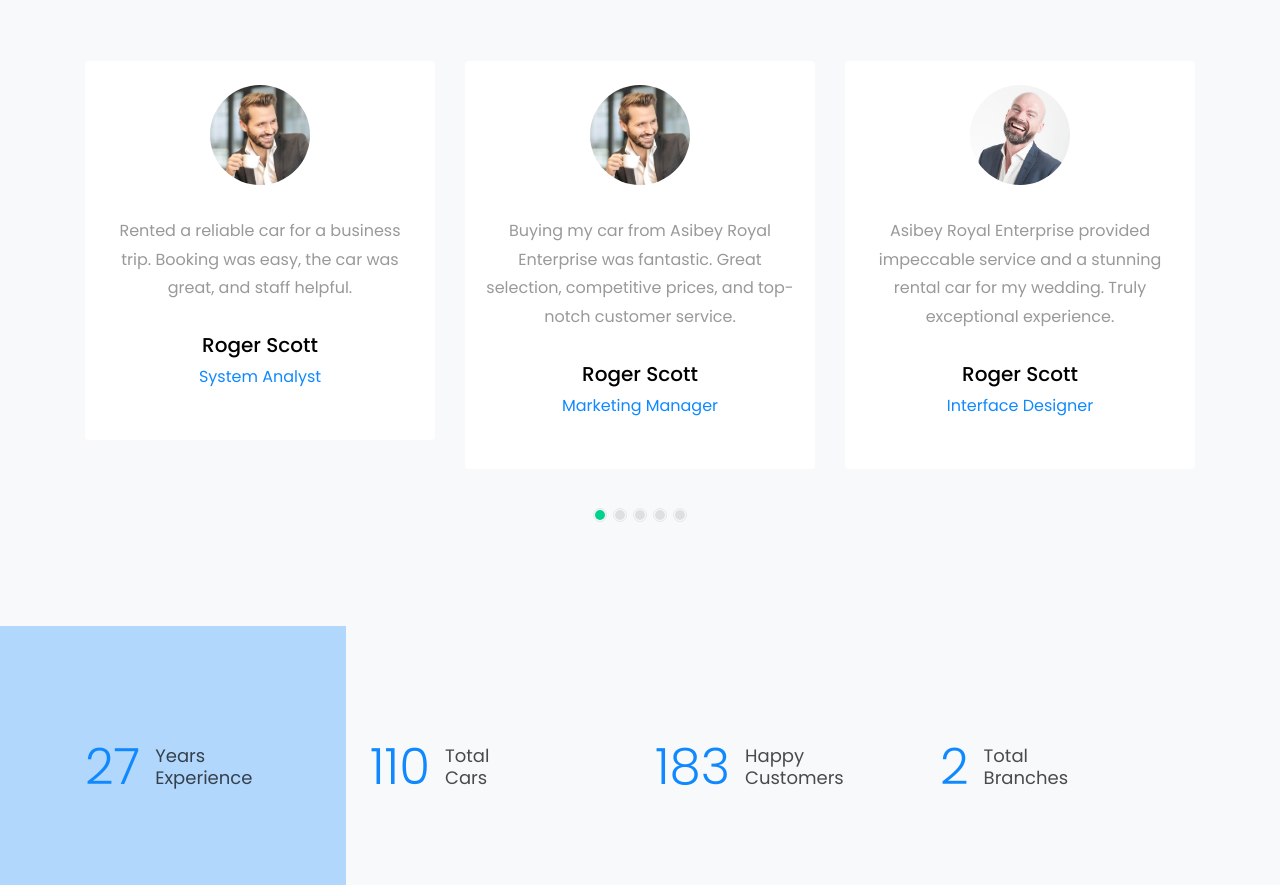
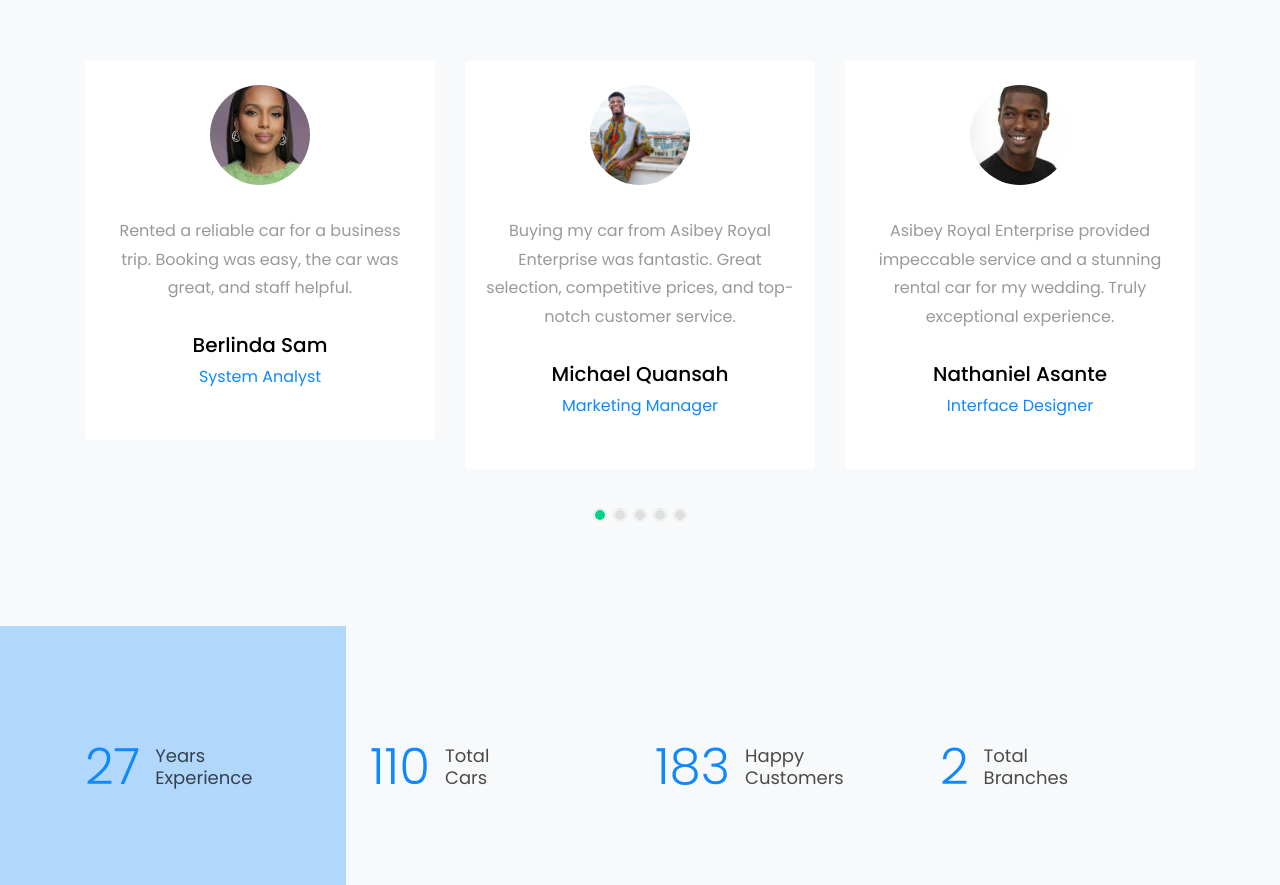
Before and after one commit to Peter-DevX/Asibey-Royal-Enterprise, a plain HTML site: page index.html in a window 1280 px wide. Shown: the part 3060-3945 px from the top of the page. Drawn offline with Linux system fonts and the light colour scheme; some packages are replaced by stand-ins of ours; no server answers; files whose address does not match are found by name.

Commit message:
New images
Images added and edited for testimonial

```diff
--- a/index.html
+++ b/index.html
@@ -363,55 +363,55 @@
             <div class="carousel-testimony owl-carousel ftco-owl">
               <div class="item">
                 <div class="testimony-wrap rounded text-center py-4 pb-5">
-                  <div class="user-img mb-2" style="background-image: url(images/person_1.jpg)">
+                  <div class="user-img mb-2" style="background-image: url(images/man1-tesitimonial.jpg)">
                   </div>
                   <div class="text pt-4">
                     <p class="mb-4">Buying my car from Asibey Royal Enterprise was fantastic. Great selection, competitive prices, and top-notch customer service.</p>
-                    <p class="name">Roger Scott</p>
+                    <p class="name">Michael Quansah</p>
                     <span class="position">Marketing Manager</span>
                   </div>
                 </div>
               </div>
               <div class="item">
                 <div class="testimony-wrap rounded text-center py-4 pb-5">
-                  <div class="user-img mb-2" style="background-image: url(images/person_2.jpg)">
+                  <div class="user-img mb-2" style="background-image: url(images/t2-img.jpeg)">
                   </div>
                   <div class="text pt-4">
                     <p class="mb-4">Asibey Royal Enterprise provided impeccable service and a stunning rental car for my wedding. Truly exceptional experience.</p>
-                    <p class="name">Roger Scott</p>
+                    <p class="name">Nathaniel Asante</p>
                     <span class="position">Interface Designer</span>
                   </div>
                 </div>
               </div>
               <div class="item">
                 <div class="testimony-wrap rounded text-center py-4 pb-5">
-                  <div class="user-img mb-2" style="background-image: url(images/person_3.jpg)">
+                  <div class="user-img mb-2" style="background-image: url(images/man2--testimonial.jpeg)">
                   </div>
                   <div class="text pt-4">
                     <p class="mb-4">My go-to for buying cars. Always in top-notch condition, and the helpful staff never disappoints.</p>
-                    <p class="name">Roger Scott</p>
+                    <p class="name">Collins Agyei</p>
                     <span class="position">Business man</span>
                   </div>
                 </div>
               </div>
               <div class="item">
                 <div class="testimony-wrap rounded text-center py-4 pb-5">
-                  <div class="user-img mb-2" style="background-image: url(images/person_1.jpg)">
+                  <div class="user-img mb-2" style="background-image: url(images/tB-img.jpeg)">
                   </div>
                   <div class="text pt-4">
                     <p class="mb-4">Exceptional car-buying experience with Asibey Royal Enterprise. Knowledgeable, patient team. I couldn't be happier with my purchase.</p>
-                    <p class="name">Roger Scott</p>
+                    <p class="name">Beatrice Appiah</p>
                     <span class="position">Web Developer</span>
                   </div>
                 </div>
               </div>
               <div class="item">
                 <div class="testimony-wrap rounded text-center py-4 pb-5">
-                  <div class="user-img mb-2" style="background-image: url(images/person_1.jpg)">
+                  <div class="user-img mb-2" style="background-image: url(images/tA-img.jpeg)">
                   </div>
                   <div class="text pt-4">
                     <p class="mb-4">Rented a reliable car for a business trip. Booking was easy, the car was great, and staff helpful.</p>
-                    <p class="name">Roger Scott</p>
+                    <p class="name">Berlinda Sam</p>
                     <span class="position">System Analyst</span>
                   </div>
                 </div>
```
Also changed, not shown: images/lady--testimonial.jpeg (added), images/lady-testimonial.jpeg (added), images/man1-tesitimonial.jpg (added), images/man2--testimonial.jpeg (added), images/man3-testimonial.jpeg (added), images/t1-img.jpeg (added), images/t2-img.jpeg (added), images/t3-img.jpeg (added), images/tA-img.jpeg (added), images/tB-img.jpeg (added).
